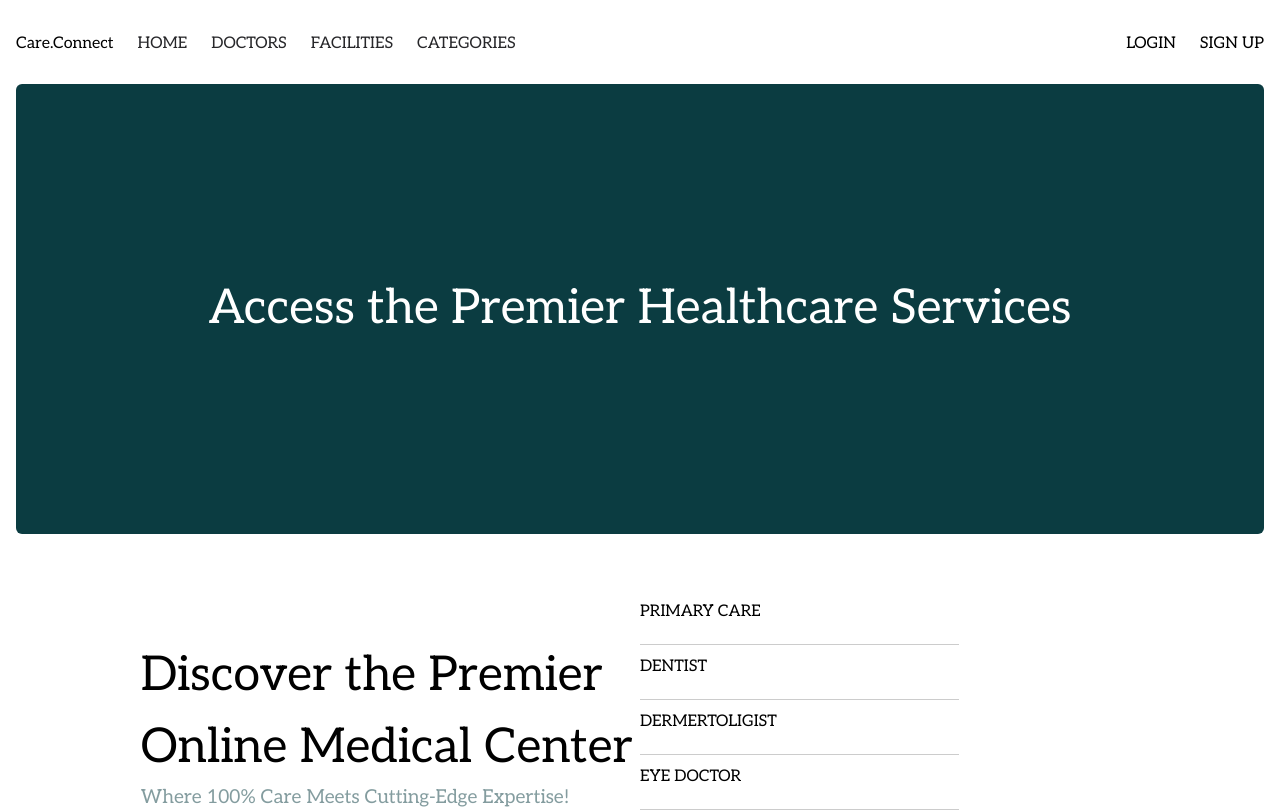
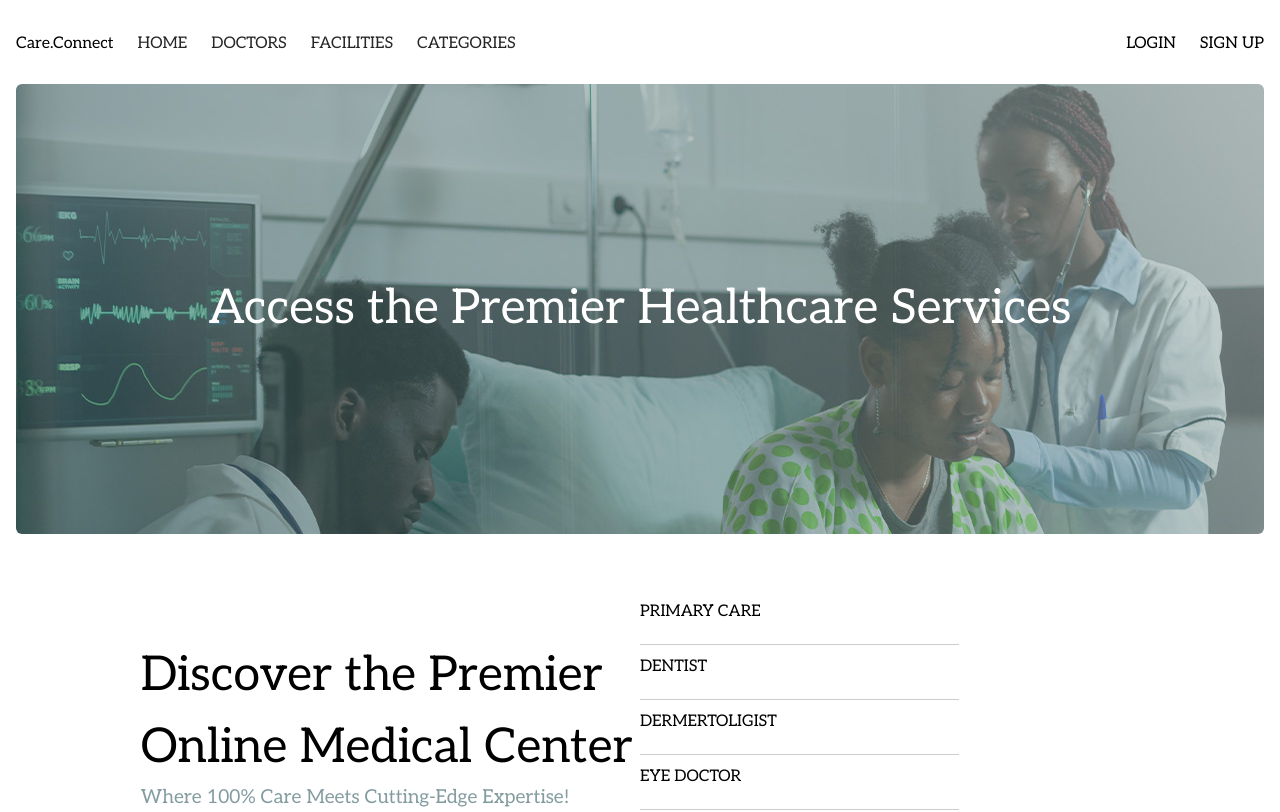
Before and after one commit to CARE-CONNECT-KENYA/care-connect-frontend, a Next.js app: page / in a window 1280 px wide. Shown: the top 812 px of the page. Built offline with nearby package versions, Linux system fonts and the light colour scheme.

Commit message:
update header added background image

```diff
--- a/app/Components/HomePage.module.css
+++ b/app/Components/HomePage.module.css
@@ -1,6 +1,6 @@
 /* This is the header section */
 .header{
-    background-color: var(--primary-color);
+    background-image: url('/images/care-connect-hero-image.jpg');
     height: 450px;
     margin-top: 0px;
     text-align: center;
@@ -81,3 +81,6 @@
 .featuredList span{
     border-bottom:  4px solid var(--primary-color);
 }
+.header{
+    background-image: src();
+}
```
Also changed, not shown: public/images/care-connect-hero-image.jpg (added), public/images/reg-calltoation.png (added).
